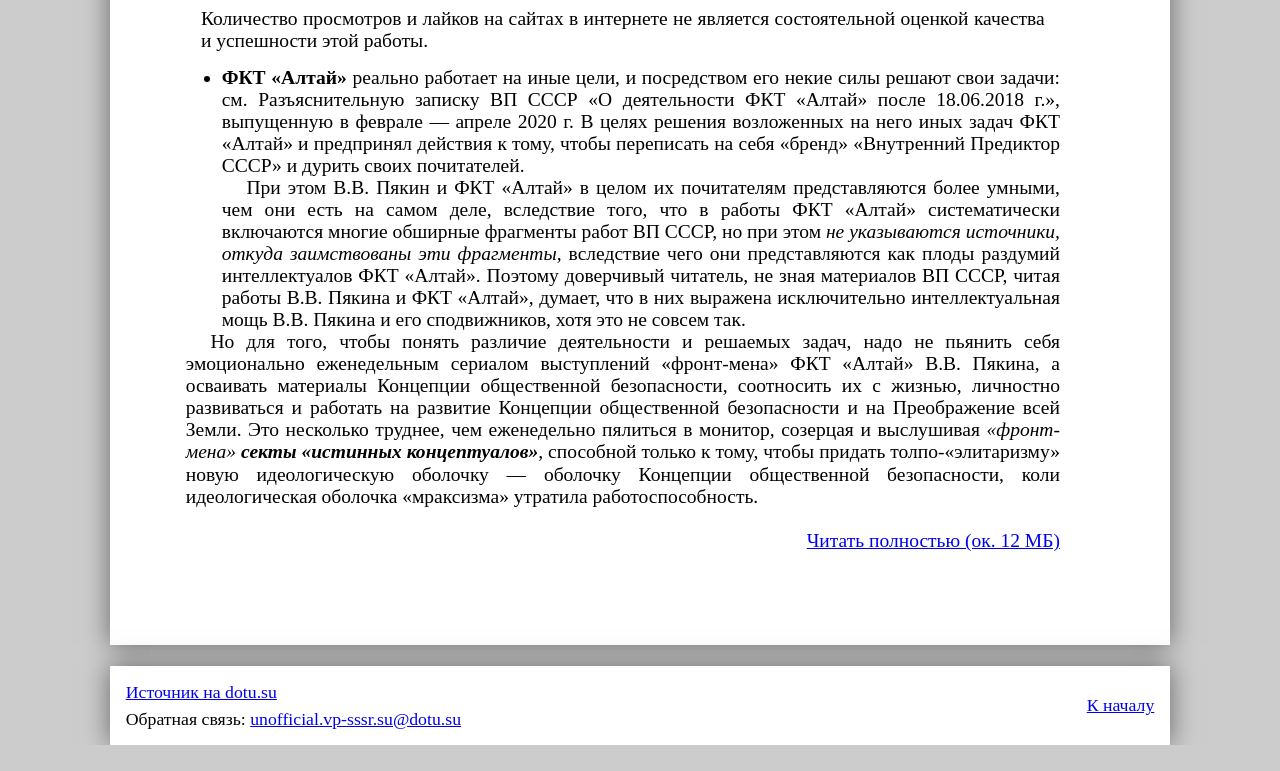
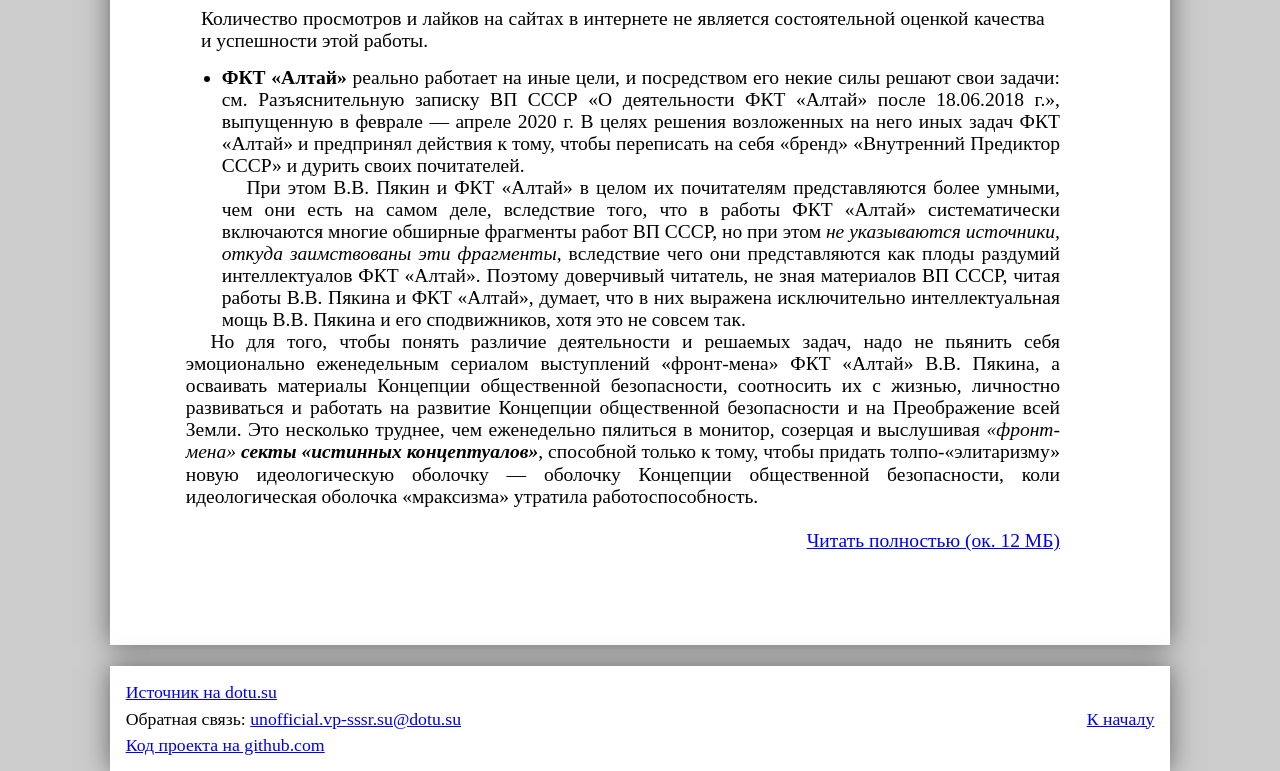
Before and after one commit to dotu-su/unofficial.vp-sssr.su, a plain HTML site: page index.html in a window 1280 px wide. Shown: the part 2409-3180 px from the top of the page. Before the commit the page ends 3154 px from the top, so only its background shows below. Drawn offline with Linux system fonts and the light colour scheme; files whose address does not match are found by name.

Commit message:
Add files via upload

```diff
--- a/index.html
+++ b/index.html
@@ -62,6 +62,7 @@
 		<div>
 			<p><a href="https://dotu.su/2022/03/10/20220310_about-russian-world-1/" target="_blank">Источник на dotu.su</a></p>
 			<p><span>Обратная связь: <a href="mailto:unofficial.vp-sssr.su@dotu.su">unofficial.vp-sssr.su@dotu.su</a></span></p>
+			<p><a href="https://github.com/dotu-su/unofficial.vp-sssr.su" target="_blank">Код проекта на github.com</a></p>
 		</div>
 		<div>
 			<p><a href="#">К началу</a></p>
```
